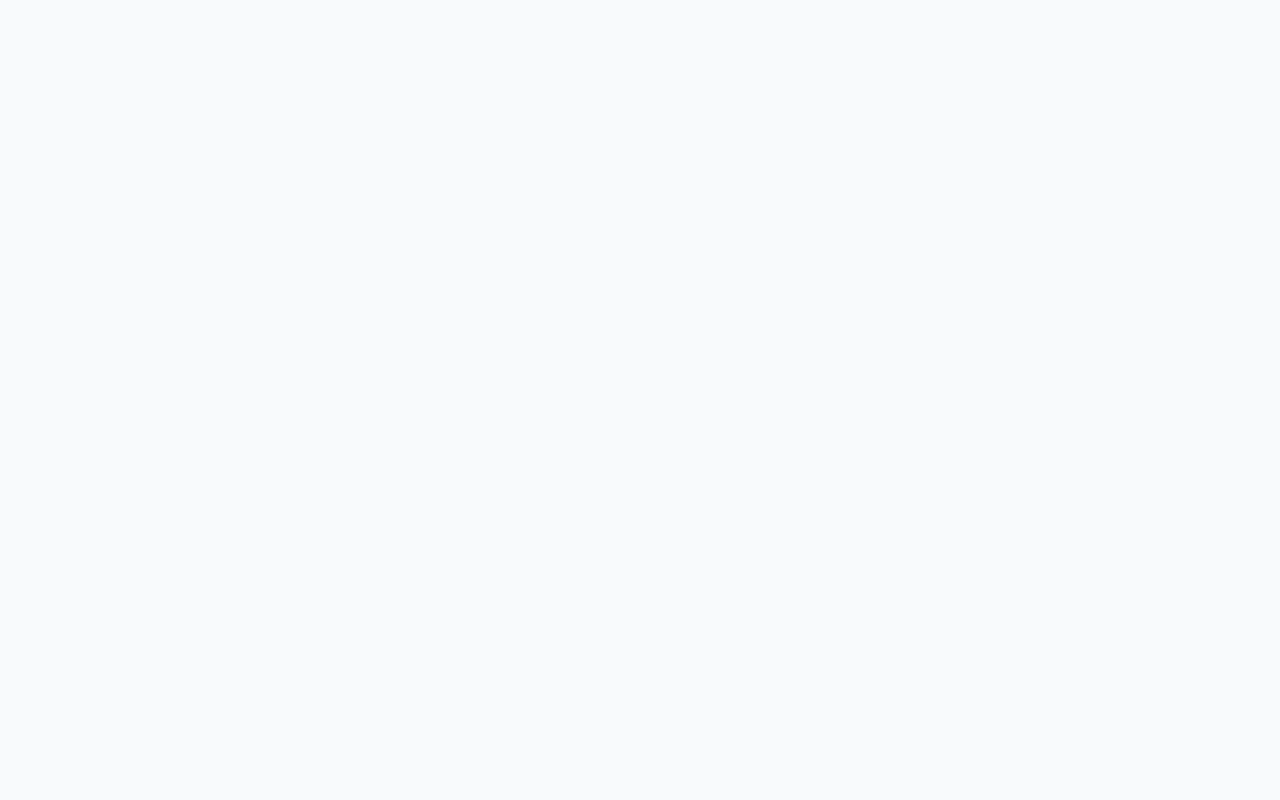
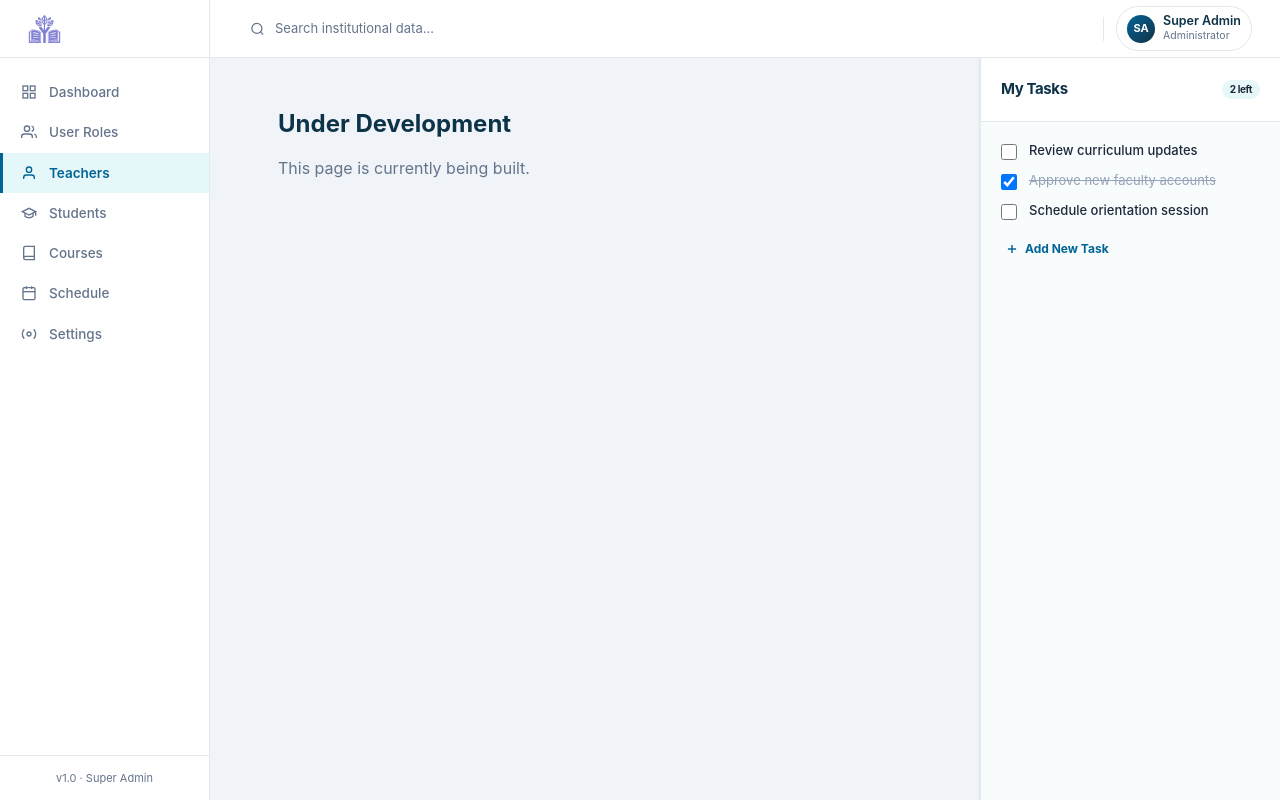
Before and after one commit to Adarsh-shres/Academy-Management-System, a React (Vite) app in the folder client/: page /teachers in a window 1280 px wide. Before the commit this address had no page. Built offline with nearby package versions, Linux system fonts and the light colour scheme.

Commit message:
fixed nav url, fix logo

```diff
--- a/client/src/App.tsx
+++ b/client/src/App.tsx
@@ -7,6 +7,15 @@ import RegisterStudentForm from './components/RegisterStudentForm.tsx';
 import AllStudentsPage from './pages/AllStudentsPage.tsx';
 import StudentDetailsPage from './pages/StudentDetailsPage.tsx';
 import CoursesPage from './pages/CoursesPage.tsx';
+
+function UnderDevelopment() {
+  return (
+    <div className="p-[26px_28px_40px]">
+      <h2 className="text-2xl font-bold font-sans text-[#0d3349]">Under Development</h2>
+      <p className="mt-4 text-[#64748b]">This page is currently being built.</p>
+    </div>
+  );
+}
 
 function App() {
   return (
@@ -26,12 +35,9 @@ function App() {
           <Route path="/register-students" element={<RegisterStudentForm />} />
           <Route path="/all-students" element={<AllStudentsPage />} />
           <Route path="/courses" element={<CoursesPage />} />
-          <Route path="/under-construction" element={
-            <div className="p-[26px_28px_40px]">
-              <h2 className="text-2xl font-bold font-sans text-[#0d3349]">Under Construction</h2>
-              <p className="mt-4 text-[#64748b]">This page is currently being built.</p>
-            </div>
-          } />
+          <Route path="/teachers" element={<UnderDevelopment />} />
+          <Route path="/userroles" element={<UnderDevelopment />} />
+          <Route path="/under-development" element={<UnderDevelopment />} />
         </Route>
       </Routes>
     </Router>
--- a/client/src/layouts/Sidebar.tsx
+++ b/client/src/layouts/Sidebar.tsx
@@ -21,9 +21,7 @@ export default function Sidebar({ activeNav, setActiveNav }: SidebarProps) {
 
       {/* Logo */}
       <div className="flex items-center px-6 border-b border-[#e2e8f0] min-h-[58px]">
-        <svg viewBox="0 0 24 24" className="h-7 w-auto text-[#aa3bff]" fill="currentColor">
-          <path d="M12 2L2 7h20L12 2zM2 9v2h20V9H2zm2 4v7h3v-7H4zm6 0v7h4v-7h-4zm7 0v7h3v-7h-3zM2 22v2h20v-2H2z" />
-        </svg>
+        <img src="/logo.png" alt="Logo" className="h-8 w-auto object-contain" />
       </div>
 
       {/* Nav */}
--- a/client/src/pages/DashboardPage.tsx
+++ b/client/src/pages/DashboardPage.tsx
@@ -11,6 +11,8 @@ export default function DashboardPage() {
     const path = location.pathname;
     if (path.includes('student')) return 'Students';
     if (path.includes('course')) return 'Courses';
+    if (path.includes('teacher')) return 'Teachers';
+    if (path.includes('userrole')) return 'User Roles';
     return 'Dashboard';
   };
 
@@ -18,7 +20,9 @@ export default function DashboardPage() {
     if (navName === 'Dashboard') navigate('/dashboard');
     else if (navName === 'Students') navigate('/students');
     else if (navName === 'Courses') navigate('/courses');
-    else navigate('/under-construction');
+    else if (navName === 'Teachers') navigate('/teachers');
+    else if (navName === 'User Roles') navigate('/userroles');
+    else navigate('/under-development');
   };
 
   return (
```
